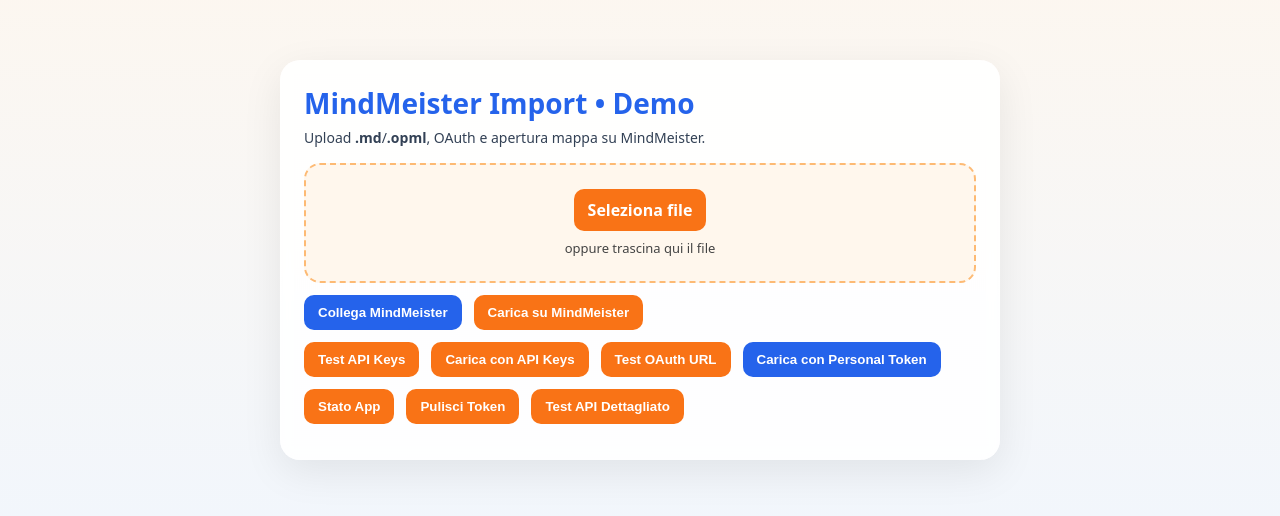
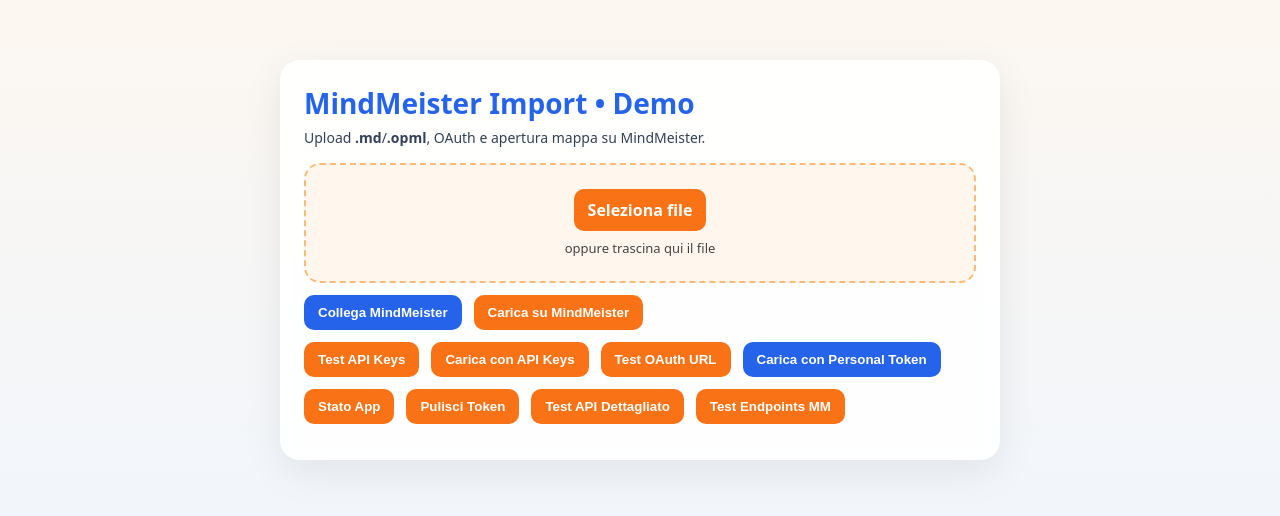
Before and after one commit to RobertoMicarelli/mindmeister-demo, a React (Vite) app: page / in a window 1280 px wide. Shown: the part 140-656 px from the top of the page. Built offline with nearby package versions, Linux system fonts and the light colour scheme.

Commit message:
Aggiunto test endpoint API MindMeister

```diff
--- a/src/App.jsx
+++ b/src/App.jsx
@@ -342,6 +342,61 @@
       console.error('Errore test token:', error);
       return false;
     }
+  };
+
+  const testMindMeisterEndpoints = async () => {
+    console.log('=== TEST ENDPOINTS MINDMAPSTER ===');
+    console.log('Personal Access Token:', PERSONAL_ACCESS_TOKEN.substring(0, 10) + '...');
+
+    // Lista di possibili endpoint API di MindMeister
+    const endpoints = [
+      'https://www.mindmeister.com/api/v2/user',
+      'https://www.mindmeister.com/api/v2/maps',
+      'https://www.mindmeister.com/api/v1/user',
+      'https://www.mindmeister.com/api/v1/maps',
+      'https://www.mindmeister.com/api/user',
+      'https://www.mindmeister.com/api/maps',
+      'https://www.mindmeister.com/oauth2/userinfo',
+      'https://www.mindmeister.com/oauth2/me',
+      'https://api.mindmeister.com/v2/user',
+      'https://api.mindmeister.com/v2/maps',
+      'https://api.mindmeister.com/v1/user',
+      'https://api.mindmeister.com/v1/maps',
+      'https://api.mindmeister.com/user',
+      'https://api.mindmeister.com/maps'
+    ];
+
+    for (const endpoint of endpoints) {
+      console.log(`\n--- Testing ${endpoint} ---`);
+
+      try {
+        const response = await fetch(endpoint, {
+          headers: {
+            'Authorization': `Bearer ${PERSONAL_ACCESS_TOKEN}`,
+            'Accept': 'application/json'
+          }
+        });
+
+        console.log(`Status: ${response.status}`);
+        console.log(`Headers:`, Object.fromEntries(response.headers.entries()));
+
+        if (response.ok) {
+          const data = await response.json();
+          console.log('✅ SUCCESS:', data);
+          alert(`✅ Endpoint funzionante trovato!\n${endpoint}\n\nVedi console per dettagli.`);
+          return endpoint;
+        } else {
+          const text = await response.text();
+          console.log(`❌ Error: ${text.substring(0, 200)}`);
+        }
+      } catch (error) {
+        console.log(`❌ Exception: ${error.message}`);
+      }
+    }
+
+    console.log('\n❌ Nessun endpoint funzionante trovato');
+    alert('❌ Nessun endpoint API funzionante trovato. Vedi console per dettagli.');
+    return null;
   };
 
   const uploadWithPersonalToken = async () => {
@@ -733,6 +788,9 @@
           }}>
             Test API Dettagliato
           </button>
+          <button className="button green" onClick={testMindMeisterEndpoints}>
+            Test Endpoints MM
+          </button>
         </div>
 
         <div className="status">
```
